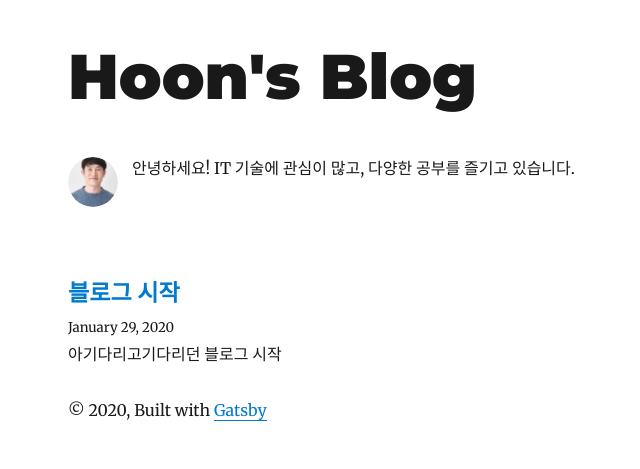
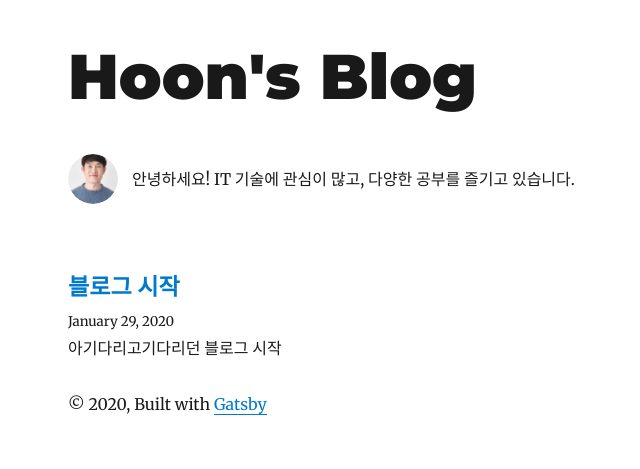
Before and after one commit to comlhj1114/comlhj1114.github.io, a Gatsby site: page / in a window 1280 px wide. Shown: the whole page, without its empty margins (257-897 px from the left). Built offline with nearby package versions, Linux system fonts and the light colour scheme; Gatsby itself is replaced by a stand-in of ours; some packages are replaced by stand-ins of ours.

Commit message:
remove p tag to vertically align center in bio.js

```diff
--- a/src/components/bio.js
+++ b/src/components/bio.js
@@ -54,12 +54,7 @@ const Bio = () => {
           borderRadius: `50%`,
         }}
       />
-      <p
-        style={{
-          textAlignVertical: `center`,
-        }}>
         안녕하세요! IT 기술에 관심이 많고, 다양한 공부를 즐기고 있습니다.
-      </p>
     </div>
   )
 }
```
Also changed, not shown: content/blog/블로그 시작/index.md (line endings or trailing spaces).
